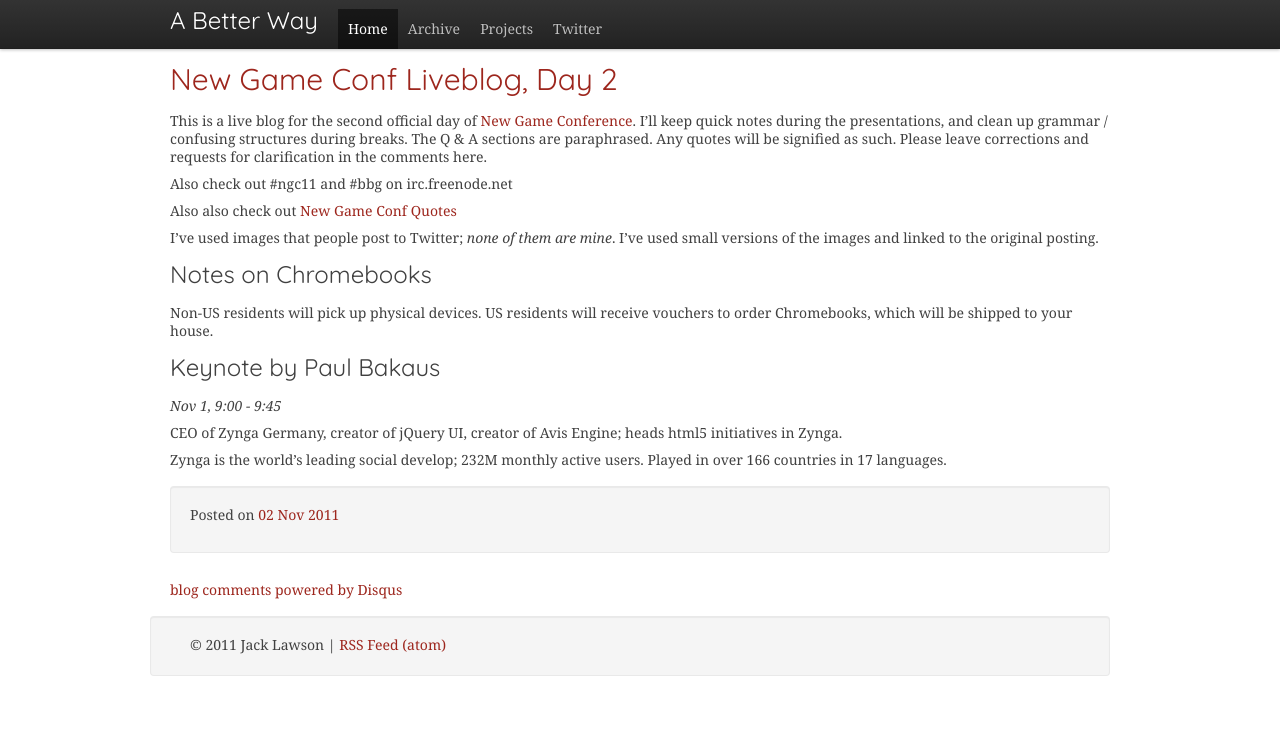
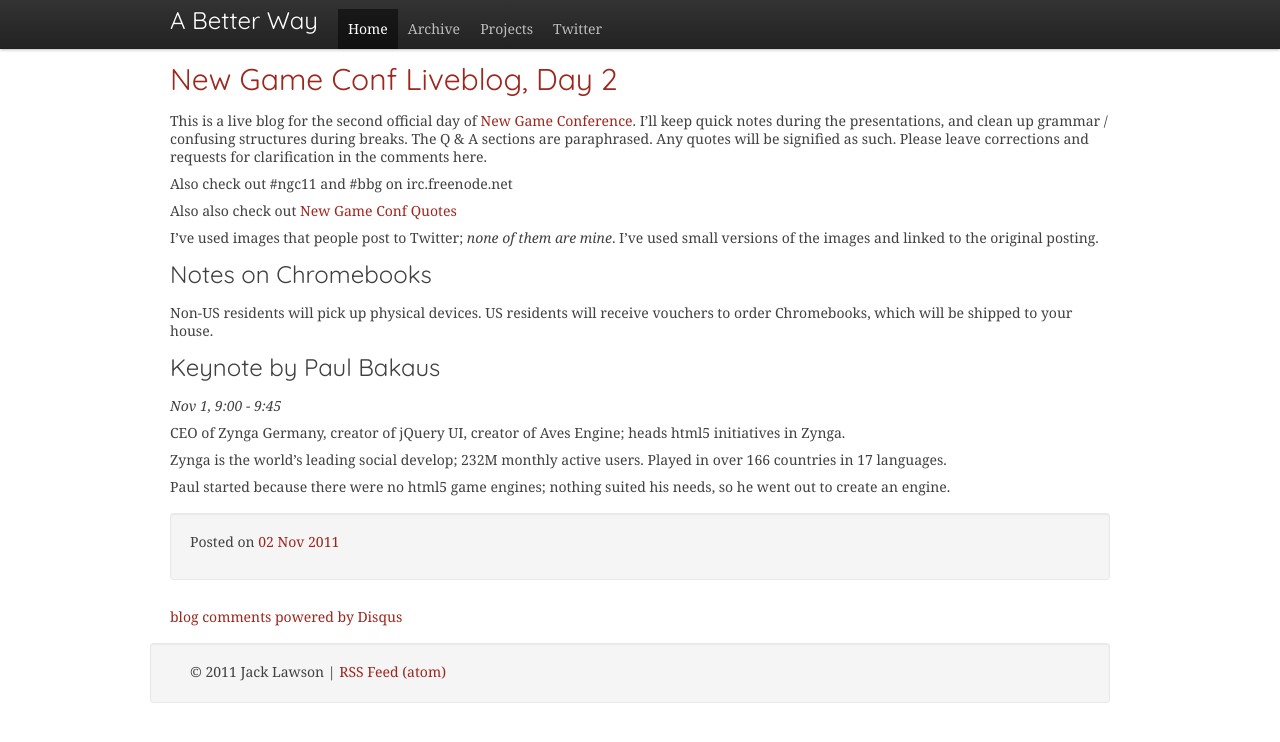
Before and after one commit to ajacksified/ajacksified.github.com, a Jekyll site: the page built from _posts/2011-11-02-new-game-conf-liveblog-2.markdown, in a window 1280 px wide. Shown: the top 742 px of the page. Built offline with Jekyll 4.4.1, drawn with Linux system fonts in a browser that asks for light colours; nearby versions of some CDN libraries; some web fonts are replaced; Markdown is read by kramdown in place of the engine named in the settings; comment, search, counter and statistics services are not loaded.

Commit message:
Day 2 - keynote

```diff
--- a/_posts/2011-11-02-new-game-conf-liveblog-2.markdown
+++ b/_posts/2011-11-02-new-game-conf-liveblog-2.markdown
@@ -27,8 +27,11 @@
 ##Keynote by Paul Bakaus
 *Nov 1, 9:00 - 9:45*
 
-CEO of Zynga Germany, creator of jQuery UI, creator of Avis Engine; heads
+CEO of Zynga Germany, creator of jQuery UI, creator of Aves Engine; heads
 html5 initiatives in Zynga.
 
 Zynga is the world's leading social develop; 232M monthly active users. Played
 in over 166 countries in 17 languages.
+
+Paul started because there were no html5 game engines; nothing suited his
+needs, so he went out to create an engine.
```
